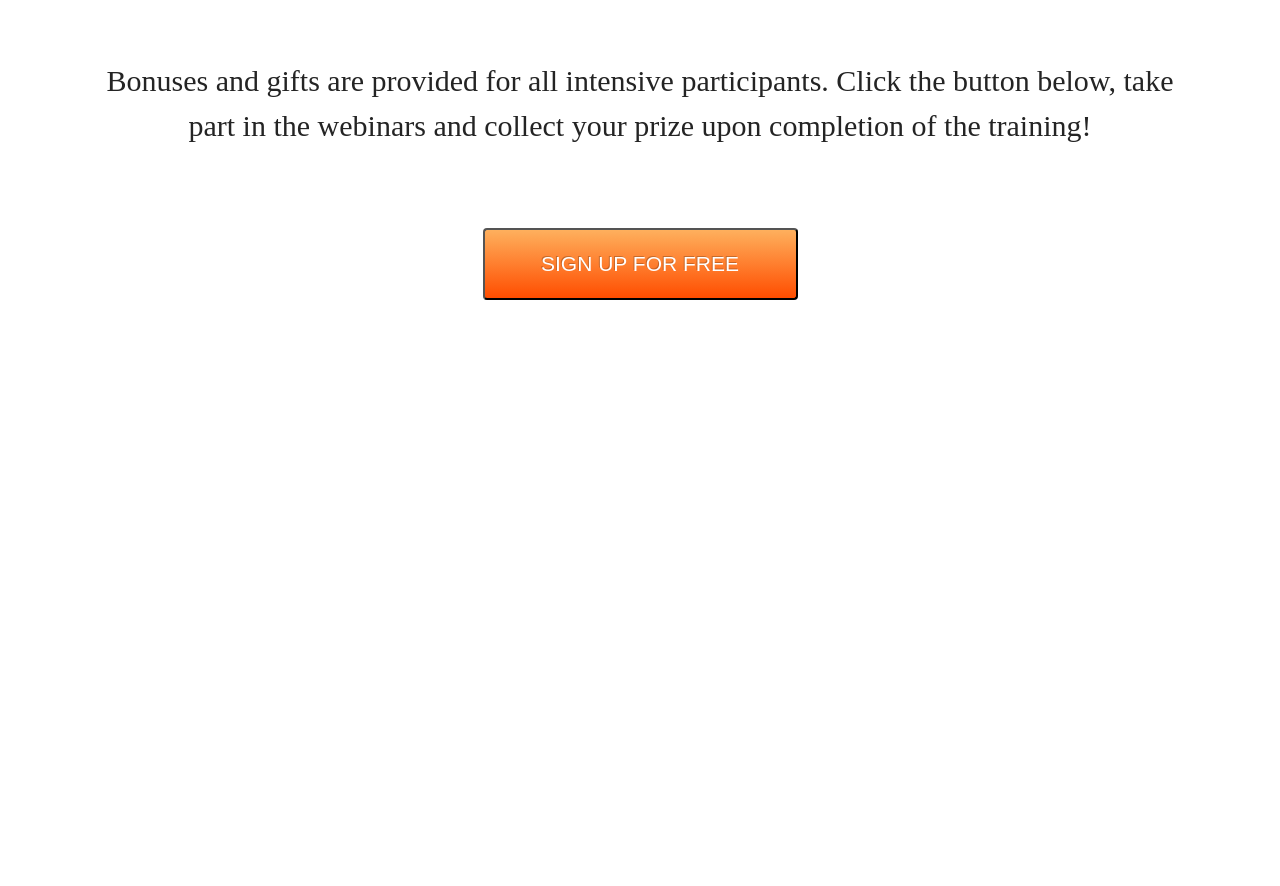
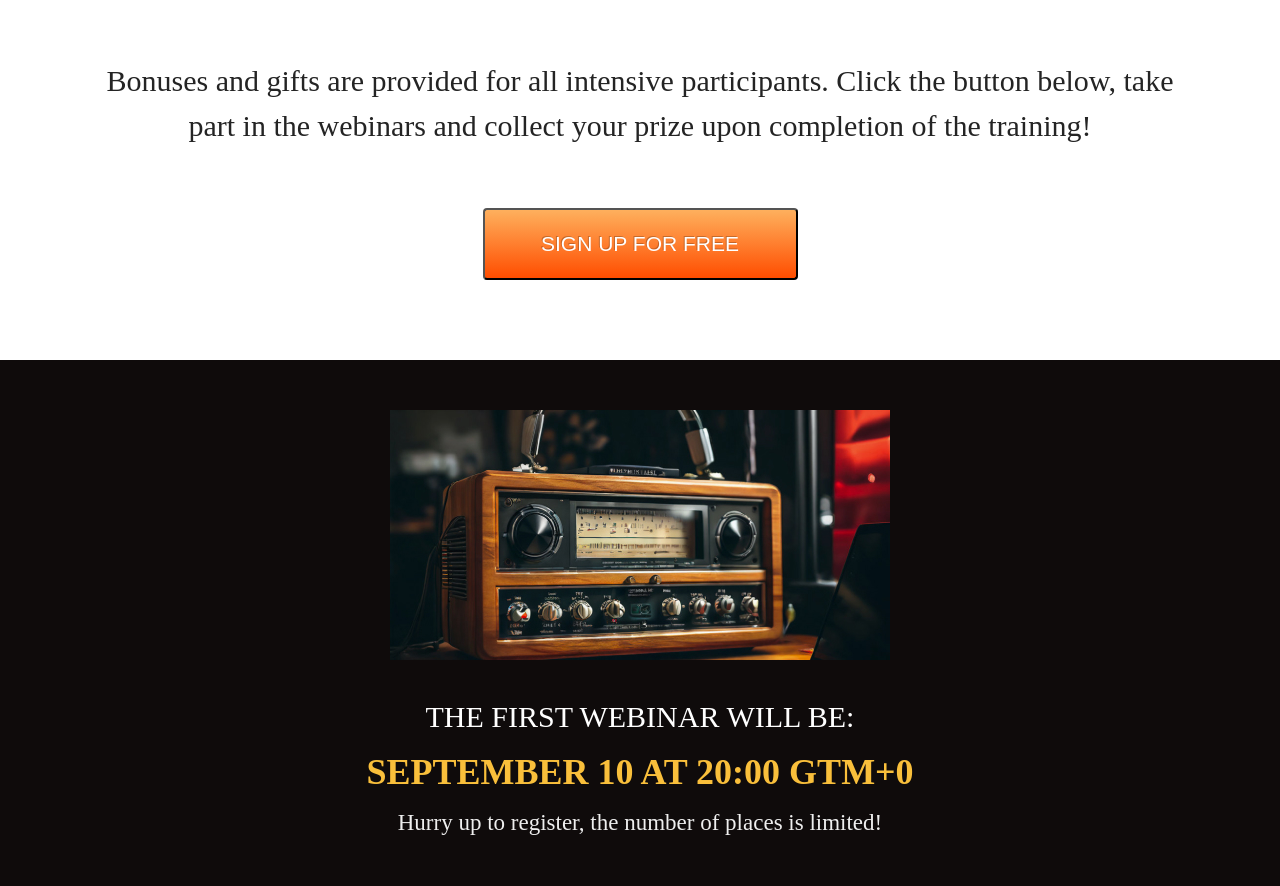
Before and after one commit to Valerii-Hud/create-own-radio, a plain HTML site: page src/index.html in a window 1280 px wide. Shown: the part 2693-3579 px from the top of the page. Before the commit the page ends 2993 px from the top, so only its background shows below. Drawn offline with Linux system fonts and the light colour scheme.

Commit message:
Created sixth section

```diff
--- a/src/css/style.css
+++ b/src/css/style.css
@@ -260,11 +260,12 @@
 /** Bonus section styles **/
 
 .bonus {
-  padding-top: 80px;
+  padding: 80px 0 80px 0;
   .bonus__img {
     display: block;
     margin: 0 auto;
   }
+
   .bonus__descr {
     margin: 80px 10px 0 10px;
     font-weight: 500;
@@ -273,7 +274,45 @@
     text-align: center;
     line-height: 45px;
   }
+
   .bonus__btn {
-    margin-top: 80px;
+    margin-top: 60px;
   }
 }
+
+/** Invite section styles **/
+
+.invite {
+  padding: 50px 0 50px 0;
+  background-color: #0f0b0b;
+
+  .invite__img {
+    display: block;
+    margin: 0 auto;
+  }
+  .invite__descr-big {
+    margin-top: 40px;
+    font-weight: 500;
+    color: #ffffff;
+    font-size: 30px;
+    text-align: center;
+    text-transform: uppercase;
+  }
+  .invite__time {
+    margin-top: 20px;
+    display: block;
+    font-weight: 900;
+    color: #f9bf3b;
+    font-size: 36px;
+    text-align: center;
+    line-height: 36px;
+    text-transform: uppercase;
+  }
+  .invite__descr-small {
+    margin-top: 20px;
+    font-weight: 500;
+    color: #efefef;
+    font-size: 23px;
+    text-align: center;
+  }
+}
--- a/src/index.html
+++ b/src/index.html
@@ -211,6 +211,26 @@
           <button class="btn bonus__btn">Sign up for free</button>
         </div>
       </section>
+      <!--* Bonus section END here *-->
+
+      <section class="invite">
+        <div class="container">
+          <img
+            src="img/online.jpg"
+            alt="online consultation"
+            class="invite__img"
+          />
+          <p class="invite__descr-big">The first webinar will BE:</p>
+          <time class="invite__time" datetime="2025-09-10T20:00">
+            September 10 at 20:00 GTM+0
+          </time>
+          <p class="invite__descr-small">
+            Hurry up to register, the number of places is limited!
+          </p>
+        </div>
+      </section>
+
+      <!--* Invite section END here *-->
     </main>
   </body>
 </html>
```
